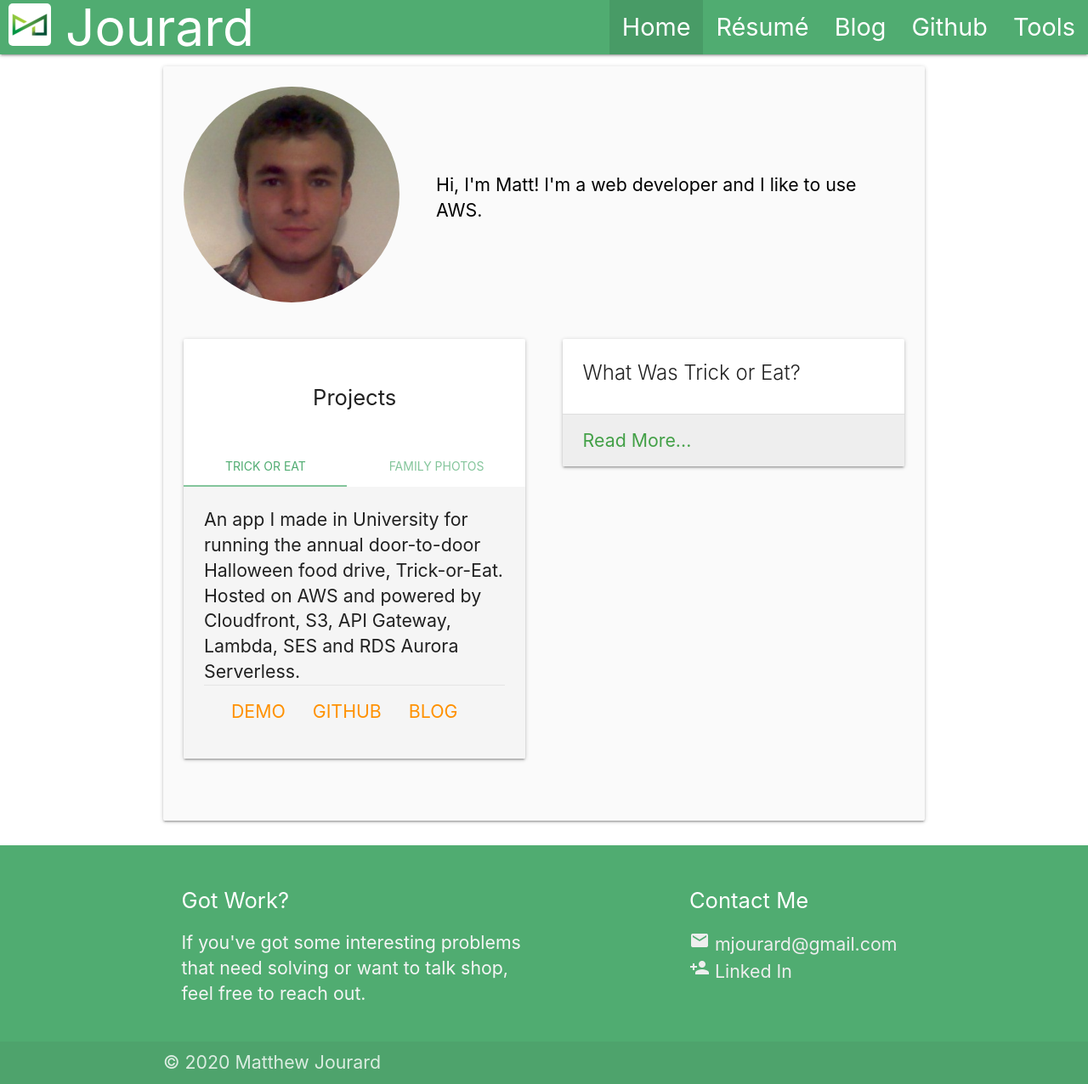
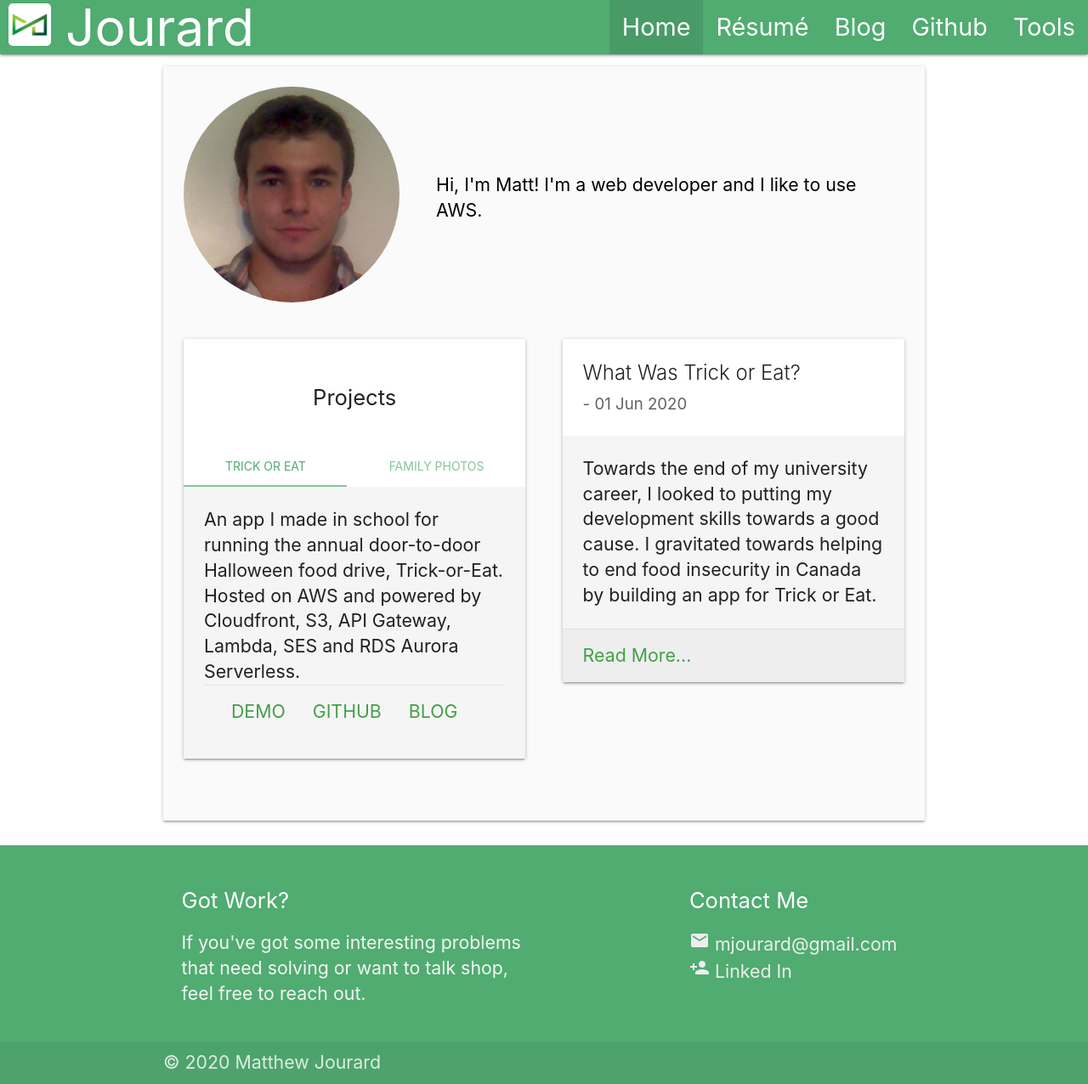
Before and after one commit to mjourard/mjourard.github.io, a Jekyll site: the page built from index.html, in a window 1280 px wide and 1276 px high. Shown: the whole window at 85% size. Built offline with Jekyll 4.4.1, drawn with Linux system fonts in a browser that asks for light colours.

Commit message:
- incremental updates to make the landing page less awful-looking

```diff
--- a/_posts/2020-06-01-what-was-trick-or-eat.md
+++ b/_posts/2020-06-01-what-was-trick-or-eat.md
@@ -3,13 +3,13 @@ layout: post
 title: "What Was Trick or Eat?"
 tags: Trick-or-Eat Draft
 ---
+Towards the end of my university career, I looked to putting my development skills towards a good cause.
+I gravitated towards helping to end food insecurity in Canada by building an app for Trick or Eat.
 
 * TOC
 {:toc}
 
-
 ## A Primer On Food Insecurity
-
 Household food insecurity is the inadequate or insecure access to food due to financial constraints.
 As of 2016, prevalence of food insecurity ranges from 10.2% in British Columbia to 50.8% in Nunavut.
 Rates are even worse when looking at the number of children in food insecure households, where the number is closer to 1 in 6 nationwide.
--- a/css/materializeplus.css
+++ b/css/materializeplus.css
@@ -14,6 +14,11 @@ main {
 
 .fill-height {
     height: 100%;
+}
+
+.valign-stretch {
+    display: flex;
+    align-items: flex-start;
 }
 
 .page-footer {
--- a/index.html
+++ b/index.html
@@ -14,7 +14,7 @@ title: Matt Jourard|Forgetting Semicolons Since 2011
               </span>
             </div>
         </div>
-        <div class="row align-wrapper ">
+        <div class="row valign-stretch">
             <div class="col s12 m12 l6">
                 <div class="card">
                     <div class="card-content">
@@ -28,15 +28,15 @@ title: Matt Jourard|Forgetting Semicolons Since 2011
                     </div>
                     <div class="card-content grey lighten-4">
                         <div id="project_card_2">
-                            <p>An app I made in University for running the annual door-to-door Halloween food drive,
+                            <p>An app I made in school for running the annual door-to-door Halloween food drive,
                                 Trick-or-Eat.</p>
                             <p>Hosted on AWS and powered by Cloudfront, S3, API Gateway, Lambda, SES and RDS Aurora
                                 Serverless.</p>
                             <div class="card-action">
                                 <div class="container-flex-horizontal">
-                                    <a href="https://guelphtrickoreat.ca">Demo</a>
-                                    <a href="https://github.com/mjourard/trick-or-eat-demo">Github</a>
-                                    <a href="{{site.url}}/blog/2020/06/01/what-was-trick-or-eat">Blog</a>
+                                    <a class="green-text text-darken-1" href="https://guelphtrickoreat.ca">Demo</a>
+                                    <a class="green-text text-darken-1" href="https://github.com/mjourard/trick-or-eat-demo">Github</a>
+                                    <a class="green-text text-darken-1" href="{{site.url}}/blog/2020/06/01/what-was-trick-or-eat">Blog</a>
                                 </div>
                             </div>
                         </div>
@@ -44,7 +44,7 @@ title: Matt Jourard|Forgetting Semicolons Since 2011
                             <p>A react app for viewing photos with the intended look of opening up the family photo
                                 album</p>
                             <div class="card-action text-accent-3">
-                                <a href="https://mjourard.github.io/family-photos/">Demo</a>
+                                <a class="green-text text-darken-1" href="https://mjourard.github.io/family-photos/">Demo</a>
                             </div>
                         </div>
                     </div>
@@ -55,6 +55,9 @@ title: Matt Jourard|Forgetting Semicolons Since 2011
                     {%- assign latest_post = site.posts | sort: "date" | last -%}
                     <div class="card-content">
                         <span class="card-title">{{ latest_post.title }}</span>
+                        <p class="post-date">- {{ latest_post.date | date_to_string }}</p>
+                    </div>
+                    <div class="card-content grey lighten-4">
                         <p>{{ latest_post.excerpt }}</p>
                     </div>
                     <a class="green-text text-darken-1" href="{{ latest_post.url }}">
```
Also changed, not shown: _posts/2019-08-01-first-blog-post.md (+5 -2 lines).
